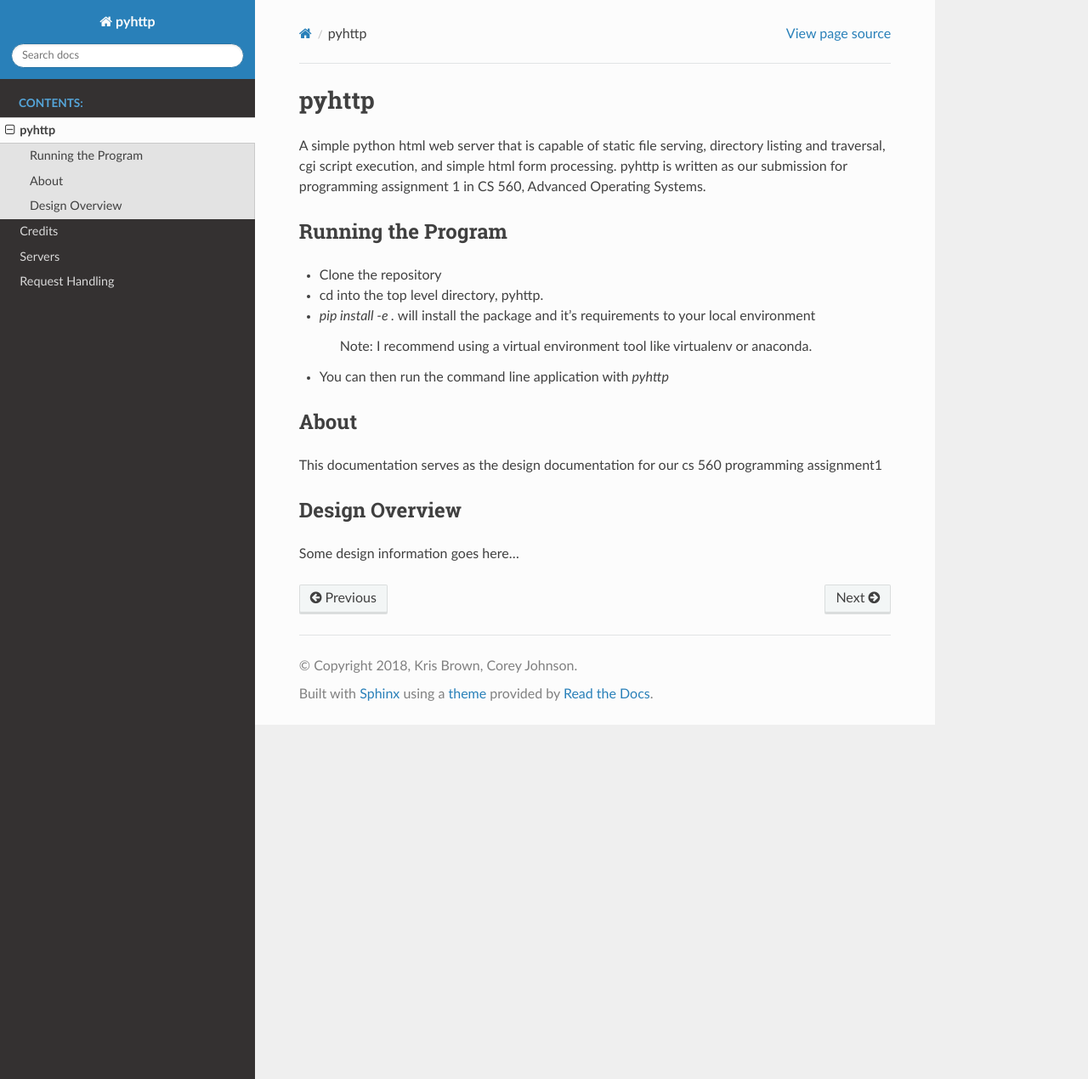
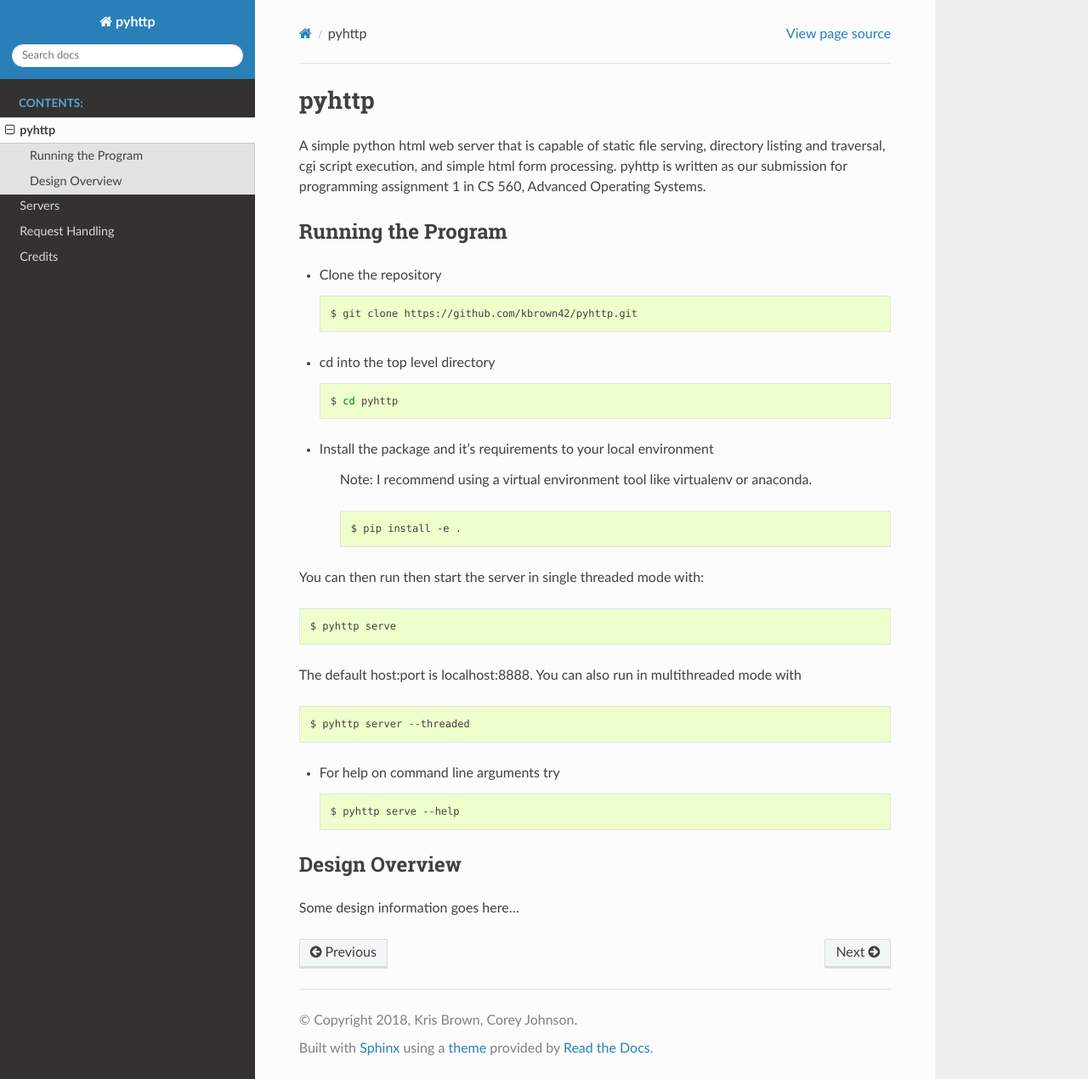
Before and after one commit to kbrown42/pyhttp, a Sphinx documentation site: the page built from docs/readme.rst, in a window 1280 px wide and 1270 px high. Shown: the whole window at 85% size. Built offline with Sphinx 7.4.7 and the Read the Docs theme 2.0.0, drawn with Linux system fonts in a browser that asks for light colours.

Commit message:
More detail on running the program

```diff
--- a/README.rst
+++ b/README.rst
@@ -8,18 +8,31 @@ A simple python html web server that is capable of static file serving, director
 
 Running the Program
 ----------------------
-* Clone the repository
-* cd into the top level directory, pyhttp.
-* `pip install -e .` will install the package and it's requirements to your local environment
+* Clone the repository ::
 
-    Note: I recommend using a virtual environment tool like virtualenv or anaconda.
+    $ git clone https://github.com/kbrown42/pyhttp.git
 
-* You can then run the command line application with `pyhttp`
+* cd into the top level directory ::
 
-About
-------
-This documentation serves as the design documentation for our cs 560 programming assignment1
+   $ cd pyhttp
 
+* Install the package and it's requirements to your local environment
+
+    Note: I recommend using a virtual environment tool like virtualenv or anaconda. ::
+
+    $ pip install -e .
+
+You can then run then start the server in single threaded mode with: ::
+
+    $ pyhttp serve
+
+The default host:port is localhost:8888. You can also run in multithreaded mode with ::
+
+    $ pyhttp server --threaded
+
+* For help on command line arguments try ::
+
+    $ pyhttp serve --help
 
 Design Overview
 ----------------
```
Also changed, not shown: docs/index.rst (+6 -2 lines).
